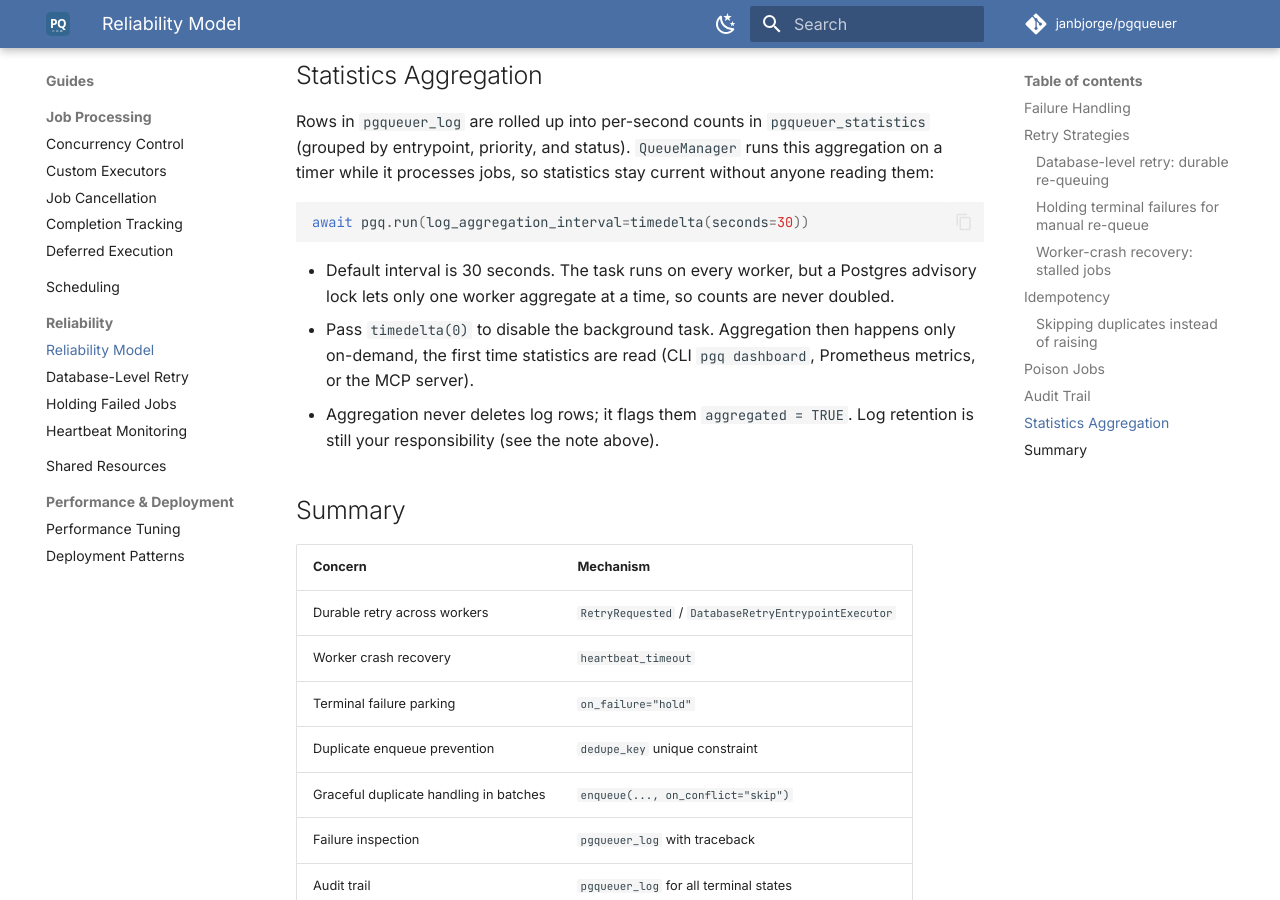
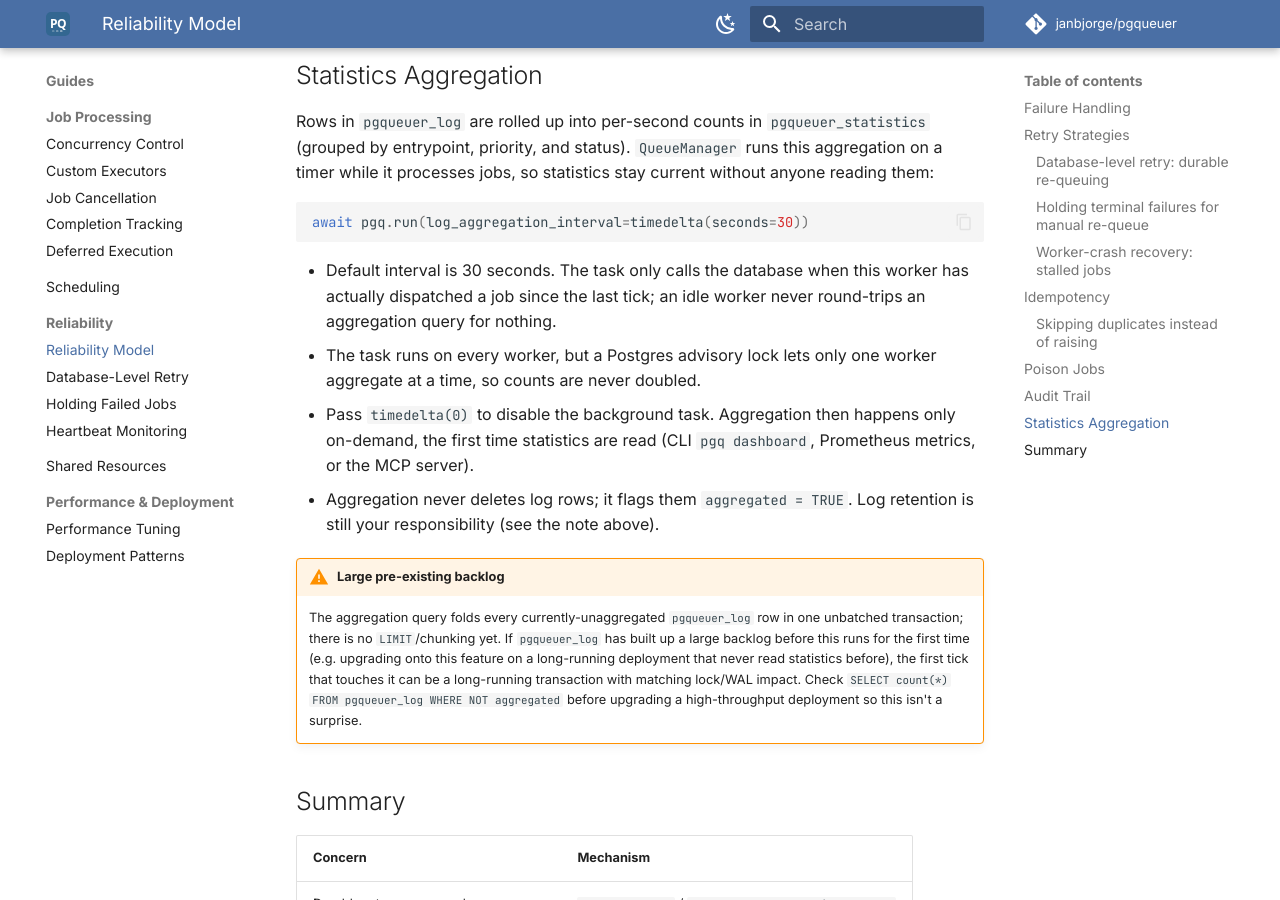
Before and after one commit to janbjorge/pgqueuer, an MkDocs documentation site: the page built from docs/guides/reliability.md, in a window 1280 px wide and 900 px high, scrolled down 4536 px. Built offline with MkDocs 1.6.1 and Material for MkDocs 9.7.7, drawn with Linux system fonts in a browser that asks for light colours; comment, search, counter and statistics services are not loaded.

Commit message:
docs(reliability): document log-aggregation gating and backlog caveat (#714)

````diff
--- a/docs/guides/reliability.md
+++ b/docs/guides/reliability.md
@@ -203,13 +203,25 @@ timer while it processes jobs, so statistics stay current without anyone reading
 await pgq.run(log_aggregation_interval=timedelta(seconds=30))
 ```
 
-- Default interval is 30 seconds. The task runs on every worker, but a Postgres advisory
-  lock lets only one worker aggregate at a time, so counts are never doubled.
+- Default interval is 30 seconds. The task only calls the database when this worker has
+  actually dispatched a job since the last tick; an idle worker never round-trips an
+  aggregation query for nothing.
+- The task runs on every worker, but a Postgres advisory lock lets only one worker
+  aggregate at a time, so counts are never doubled.
 - Pass `timedelta(0)` to disable the background task. Aggregation then happens only
   on-demand, the first time statistics are read (CLI `pgq dashboard`, Prometheus metrics,
   or the MCP server).
 - Aggregation never deletes log rows; it flags them `aggregated = TRUE`. Log retention is
   still your responsibility (see the note above).
+
+!!! warning "Large pre-existing backlog"
+    The aggregation query folds every currently-unaggregated `pgqueuer_log` row in one
+    unbatched transaction; there is no `LIMIT`/chunking yet. If `pgqueuer_log` has built
+    up a large backlog before this runs for the first time (e.g. upgrading onto this
+    feature on a long-running deployment that never read statistics before), the first
+    tick that touches it can be a long-running transaction with matching lock/WAL
+    impact. Check `SELECT count(*) FROM pgqueuer_log WHERE NOT aggregated` before
+    upgrading a high-throughput deployment so this isn't a surprise.
 
 ## Summary
 
````
Also changed, not shown: docs/guides/performance-tuning.md (+1 -1 lines).
